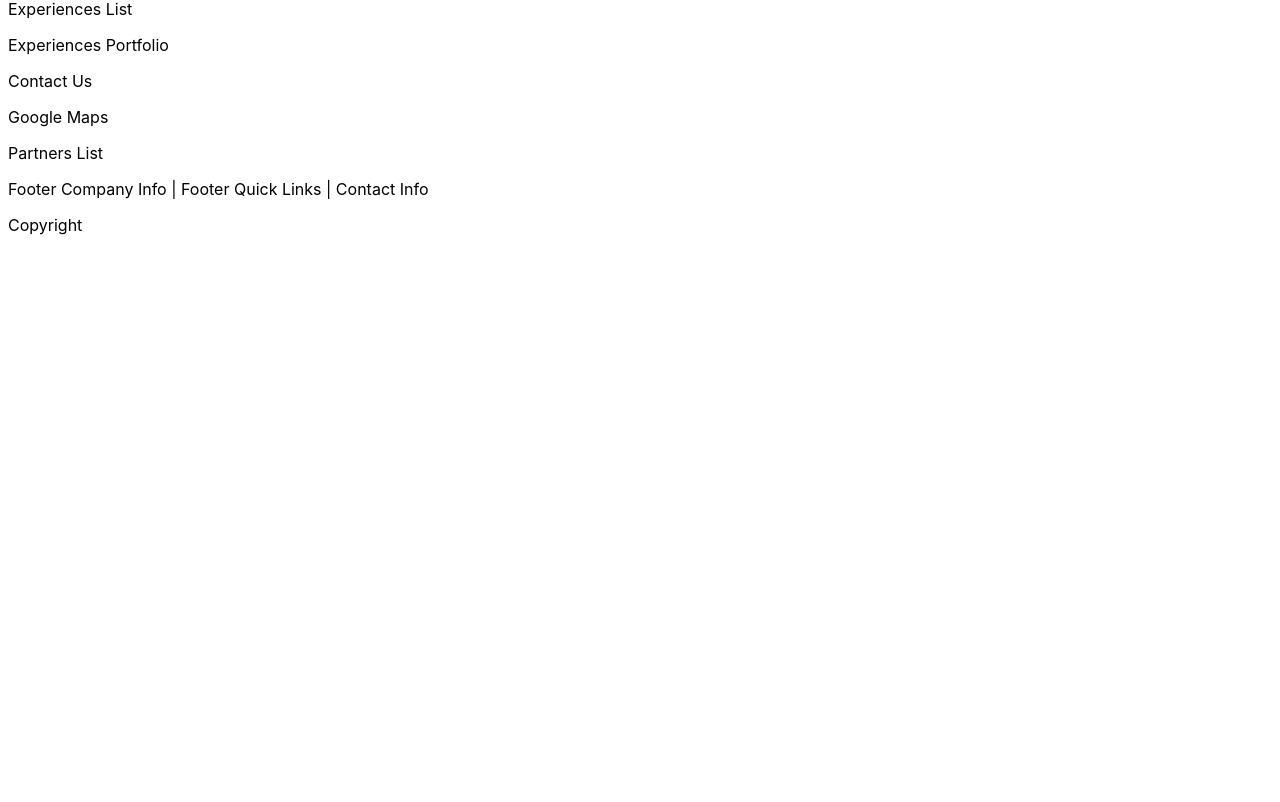
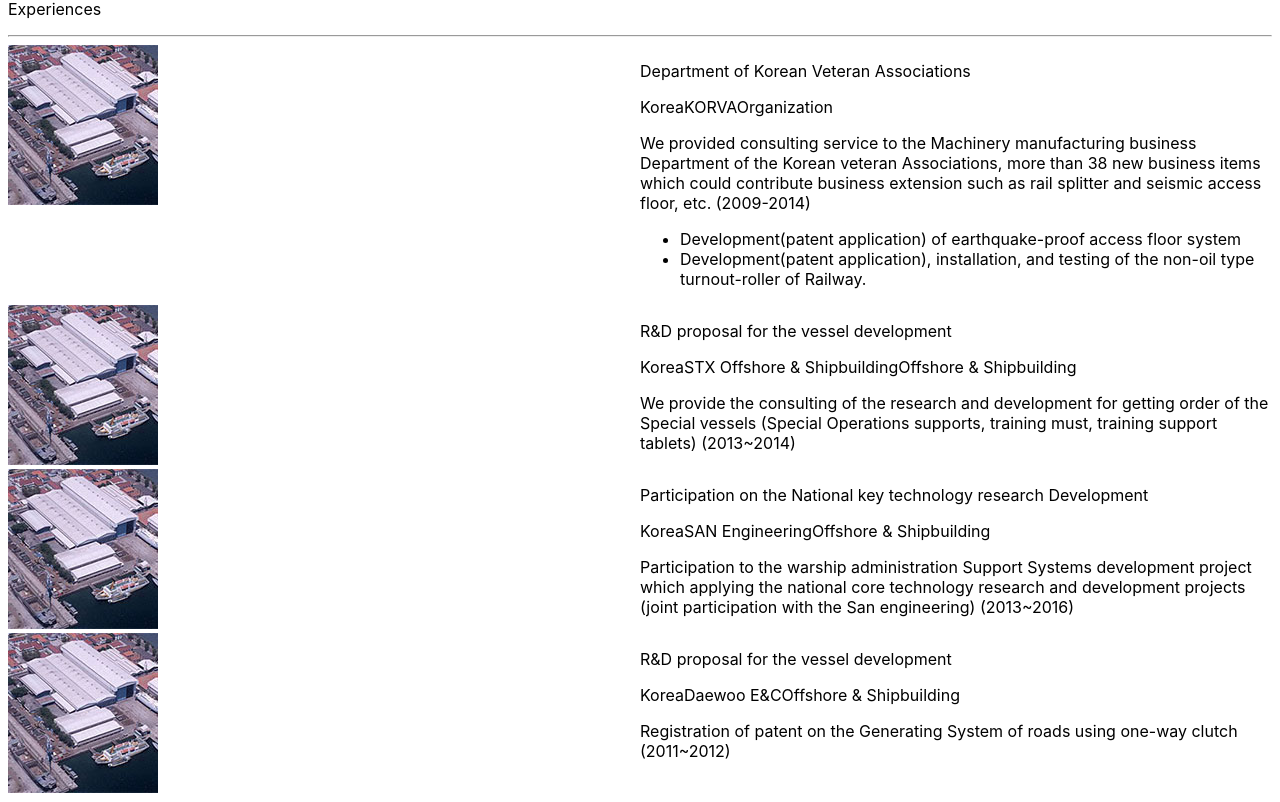
Before and after one commit to glenn-a810/siinnotec, a Vue app: page / in a window 1280 px wide. Shown: the part 2378-3180 px from the top of the page. Before the commit the page ends 2629 px from the top, so only its background shows below. Built offline with nearby package versions, Linux system fonts and the light colour scheme.

Commit message:
컨텐츠 및 위치 설정중

```diff
--- a/src/App.vue
+++ b/src/App.vue
@@ -167,7 +167,90 @@
   </div>
 
   <div>
-    <p>Experiences List</p>
+    <p>Experiences</p>
+    <hr />
+
+    <div class="parent">
+      <div class="child">
+        <img src="./assets/6.jpg" alt="icon1" />
+      </div>
+      <div class="child">
+        <p>Department of Korean Veteran Associations</p>
+        <span>Korea</span>
+        <span>KORVA</span>
+        <span>Organization</span>
+        <p>
+          We provided consulting service to the Machinery manufacturing business
+          Department of the Korean veteran Associations, more than 38 new
+          business items which could contribute business extension such as rail
+          splitter and seismic access floor, etc. (2009-2014)
+        </p>
+        <ul>
+          <li>
+            Development(patent application) of earthquake-proof access floor
+            system
+          </li>
+          <li>
+            Development(patent application), installation, and testing of the
+            non-oil type turnout-roller of Railway.
+          </li>
+        </ul>
+      </div>
+    </div>
+
+    <div class="parent">
+      <div class="child">
+        <img src="./assets/6.jpg" alt="icon1" />
+      </div>
+      <div class="child">
+        <p>R&D proposal for the vessel development</p>
+        <span>Korea</span>
+        <span>STX Offshore & Shipbuilding</span>
+        <span>Offshore & Shipbuilding</span>
+        <p>
+          We provide the consulting of the research and development for getting
+          order of the Special vessels (Special Operations supports, training
+          must, training support tablets) (2013~2014)
+        </p>
+      </div>
+    </div>
+
+    <div class="parent">
+      <div class="child">
+        <img src="./assets/6.jpg" alt="icon1" />
+      </div>
+      <div class="child">
+        <p>Participation on the National key technology research Development</p>
+        <span>Korea</span>
+        <span>SAN Engineering</span>
+        <span>Offshore & Shipbuilding</span>
+        <p>
+          Participation to the warship administration Support Systems
+          development project which applying the national core technology
+          research and development projects (joint participation with the San
+          engineering) (2013~2016)
+        </p>
+      </div>
+    </div>
+
+    <div class="parent">
+      <div class="child">
+        <img src="./assets/6.jpg" alt="icon1" />
+      </div>
+      <div class="child">
+        <p>R&D proposal for the vessel development</p>
+        <span>Korea</span>
+        <span>Daewoo E&C</span>
+        <span>Offshore & Shipbuilding</span>
+        <p>
+          Registration of patent on the Generating System of roads using one-way
+          clutch (2011~2012)
+        </p>
+      </div>
+    </div>
+  </div>
+
+  <div>
     <p>Experiences Portfolio</p>
   </div>
 
```
